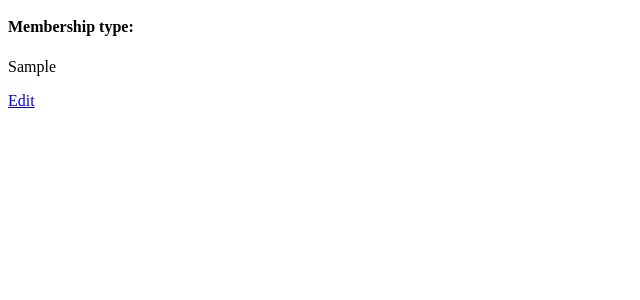
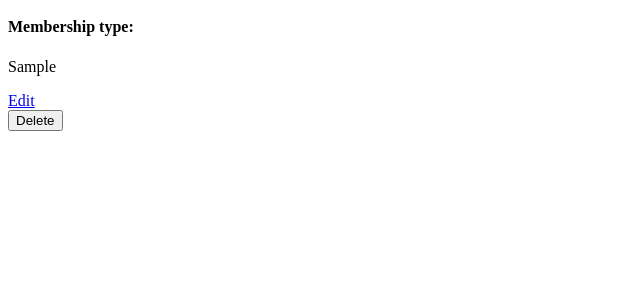
Before and after one commit to GINTARE07/Python-Project-The-Gym, a Flask app: page /members in a window 1280 px wide. Shown: the part 335-635 px from the top of the page, without its empty margins (0-640 px from the left). Run offline with Flask 2, Linux system fonts and the light colour scheme; a database or web service that is not in the repository returns one stand-in record (values such as "Sample title"); some libraries are stand-ins or nearby versions.

Commit message:
delete member function added

```diff
--- a/controllers/members_controller.py
+++ b/controllers/members_controller.py
@@ -16,14 +16,14 @@ def members():
 def new_member():
     return render_template("/members/new.html")
 
-# # CREATE
-# @members_blueprint.route("/members", methods=["POST"])
-# def create_member():
-#     full_name = request.form["full_name"]
-#     membership_type = request.form["membership_type"]
-#     new_member = Member(full_name, membership_type)
-#     member_repository.save(new_member)
-#     return redirect("/members")
+# CREATE
+@members_blueprint.route("/members", methods=["POST"])
+def create_member():
+    full_name = request.form["full_name"]
+    membership_type = request.form["membership_type"]
+    new_member = Member(full_name, membership_type)
+    member_repository.save(new_member)
+    return redirect("/members")
 
 # EDIT
 @members_blueprint.route("/members/<id>/edit")
@@ -44,6 +44,11 @@ def update_member(id):
 
 # DELETE
 
+@members_blueprint.route("/members/<id>/delete", methods=["POST"])
+def delete_member(id):
+    member_repository.delete(id)
+    return redirect("/members")
+
 # find member by id
 
 # @members_blueprint.route("/members/<id>")
--- a/repositories/member_repository.py
+++ b/repositories/member_repository.py
@@ -38,6 +38,17 @@ def select(id):
         member = Member(result["full_name"], result["membership_type"], result["id"])
     return member
 
+def delete_all():
+    sql = "DELETE FROM members"
+    run_sql(sql)
+
+
+def delete(id):
+    sql = "DELETE FROM members WHERE id = %s"
+    values = [id]
+    run_sql(sql, values)
+
+
 def update(member):
     sql = "UPDATE members SET (full_name, membership_type) = (%s, %s) WHERE id = %s"
     values = [member.full_name, member.membership_type, member.id]
--- a/templates/base.html
+++ b/templates/base.html
@@ -15,9 +15,9 @@
             <ul class="menu">
                 <li><a href="/">Home</a></li>
                 <li><a href="/members">Members</a></li>
-                        <li><a href="/members/new">Add</a></li>
+                <li><a href="/members/new">Add</a></li>
                 <li><a href="/sessions">Sessions</a></li>
-                        <li><a href="/sessions/new">Add</a></li>
+                <li><a href="/sessions/new">Add</a></li>
             </ul>
         </nav>
     </header>
--- a/templates/members/index.html
+++ b/templates/members/index.html
@@ -11,6 +11,9 @@
         <h4>Membership type:</h4>
         <p>{{member.membership_type}}</p>
         <a href="/members/{{ member.id }}/edit">Edit</a>
+        <form action="/members/{{ member.id }}/delete" method="POST">
+            <input type="submit" value="Delete">
+        </form>
 
     </section>
     {% endfor %}
```
